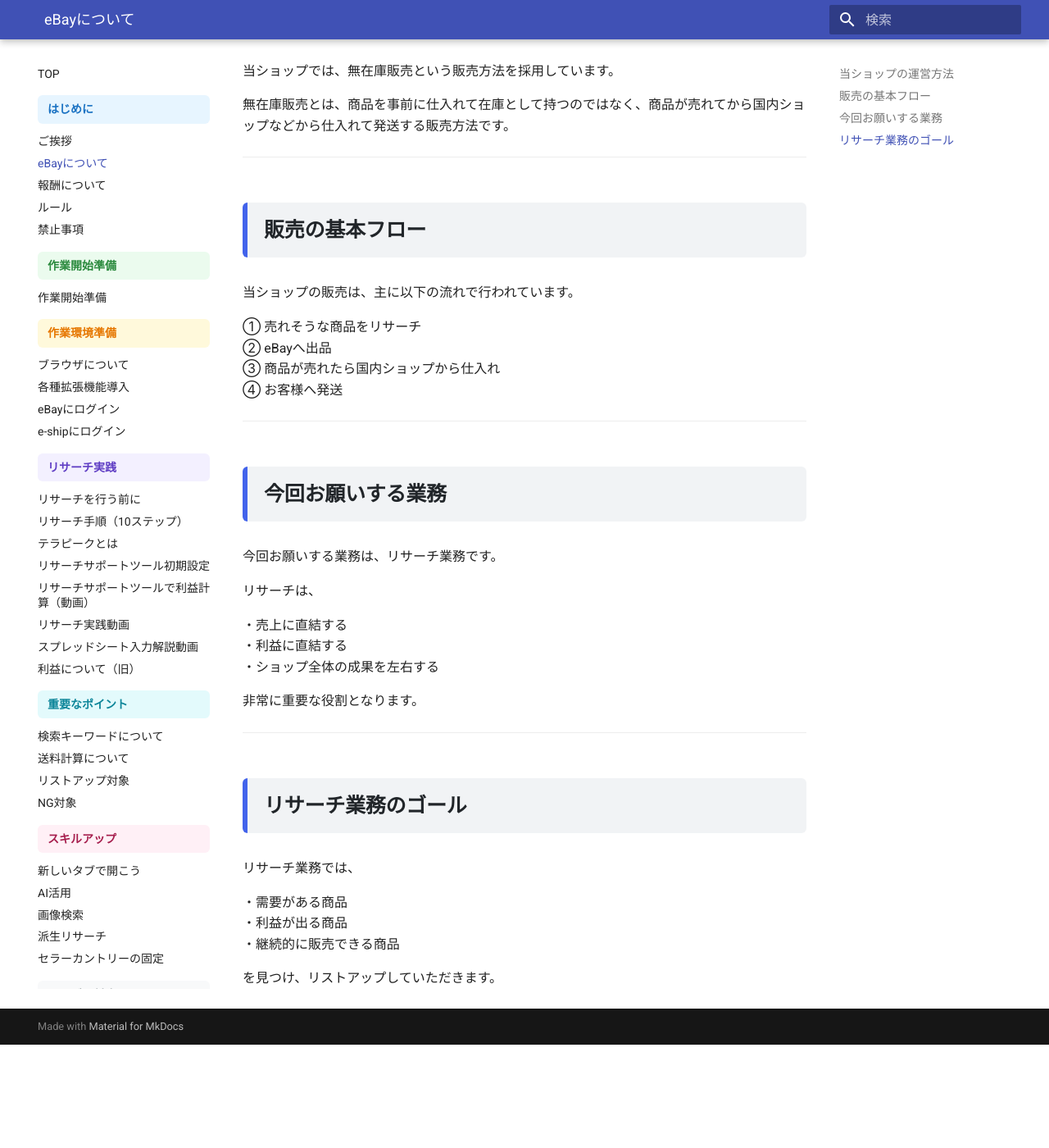
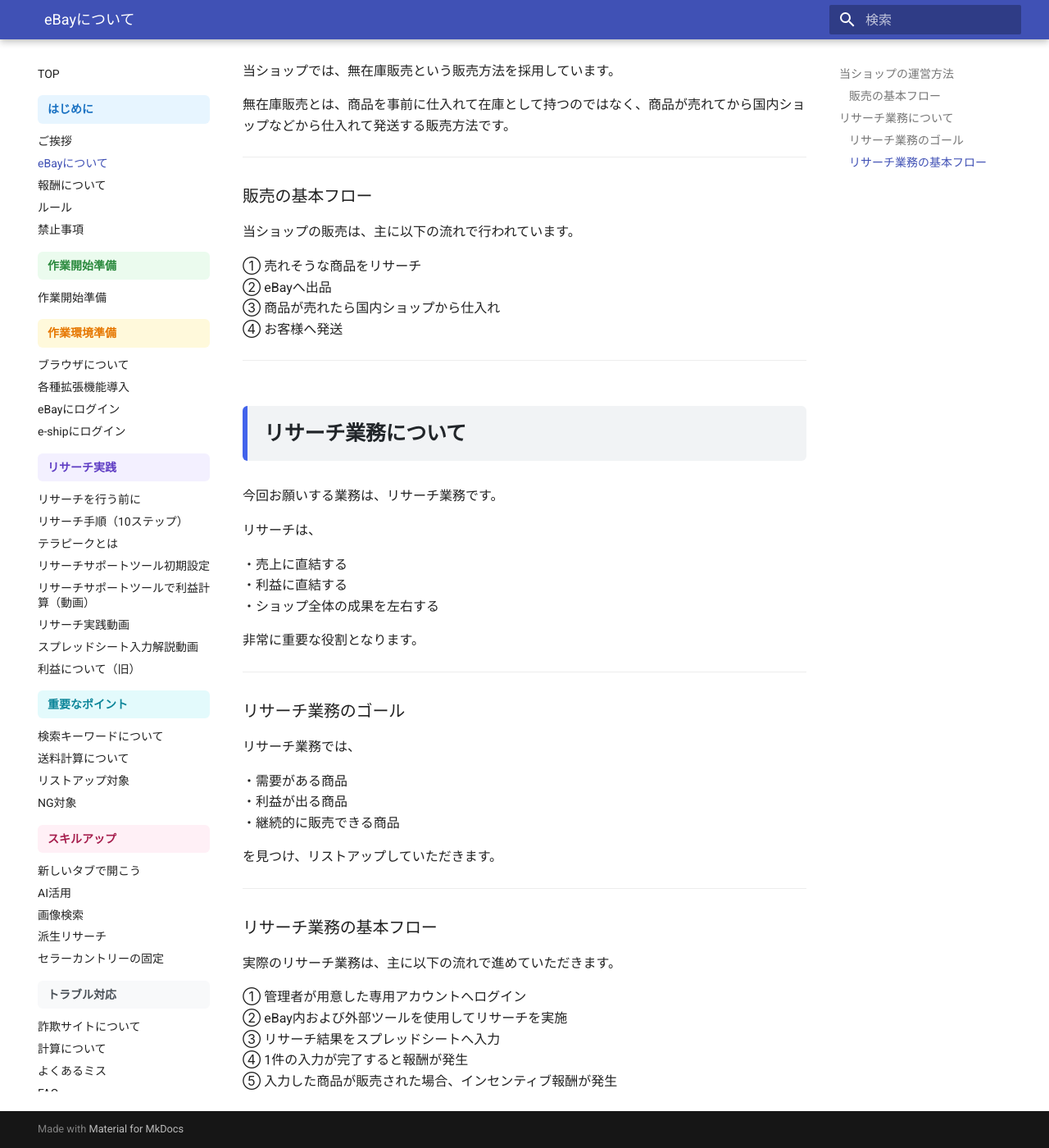
Before and after one commit to jun-hata/outsourcing-manual, an MkDocs documentation site: the page built from docs/ebay_role.md, in a window 1280 px wide and 1400 px high, scrolled down 218 px. Shown: the whole window at 82% size. Built offline with MkDocs 1.6.1 and Material for MkDocs 9.7.7, drawn with Linux system fonts in a browser that asks for light colours; before the commit the page ends 1492 px from its top, so only the background shows below that.

Commit message:
フロー

```diff
--- a/docs/ebay_role.md
+++ b/docs/ebay_role.md
@@ -8,7 +8,7 @@
 
 ---
 
-## 販売の基本フロー
+### 販売の基本フロー
 
 当ショップの販売は、主に以下の流れで行われています。
 
@@ -19,7 +19,7 @@
 
 ---
 
-## 今回お願いする業務
+## リサーチ業務について
 
 今回お願いする業務は、リサーチ業務です。
 
@@ -33,7 +33,7 @@
 
 ---
 
-## リサーチ業務のゴール
+### リサーチ業務のゴール
 
 リサーチ業務では、
 
@@ -42,3 +42,15 @@
 ・継続的に販売できる商品
 
 を見つけ、リストアップしていただきます。
+
+---
+
+### リサーチ業務の基本フロー
+
+実際のリサーチ業務は、主に以下の流れで進めていただきます。
+
+① 管理者が用意した専用アカウントへログイン
+② eBay内および外部ツールを使用してリサーチを実施
+③ リサーチ結果をスプレッドシートへ入力
+④ 1件の入力が完了すると報酬が発生
+⑤ 入力した商品が販売された場合、インセンティブ報酬が発生
--- a/docs/env_extensions.md
+++ b/docs/env_extensions.md
@@ -82,7 +82,7 @@
 [Awesome Screen Recorder（Chromeウェブストアはこちら）](https://chromewebstore.google.com/detail/awesome-screen-recorder-s/nlipoenfbbikpbjkfpfillcgkoblgpmj)
 
 ブラウザ上の指定範囲をスクリーンショットできるツールです。
-不明点が発生した場合、画面を共有することでスムーズに解決できます。
+不明点が発生した場合、作業画面を共有していただくことで問題をスムーズに解決できます。
 
 ---
 
```
